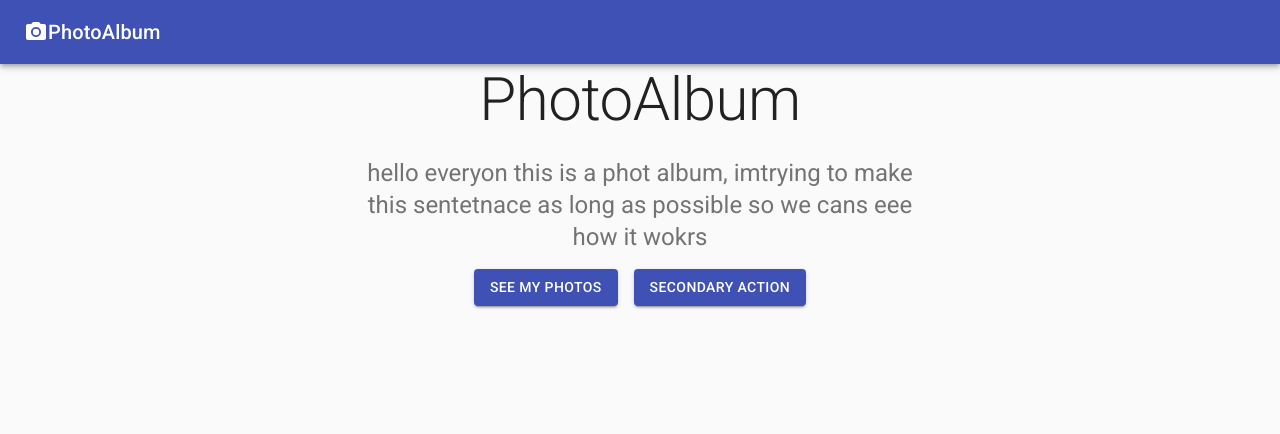
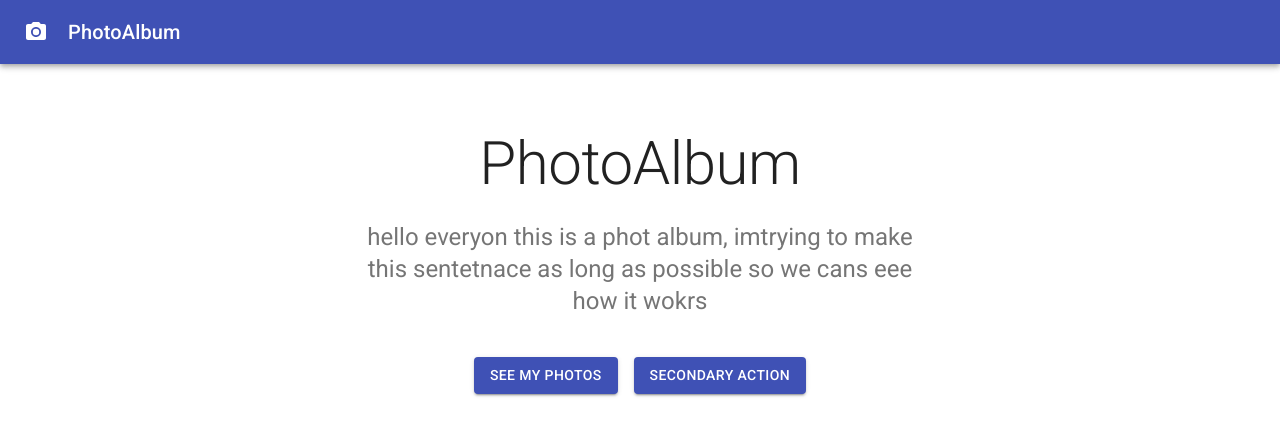
Before and after one commit to aniket1012/Material-Practice-, a React (Create React App) app: page / in a window 1280 px wide. Shown: the top 434 px of the page. Built offline with nearby package versions, Linux system fonts and the light colour scheme.

Commit message:
added styles.js file with use styles object to added own css to file

```diff
--- a/src/App.js
+++ b/src/App.js
@@ -14,22 +14,27 @@
 } from '@material-ui/core';
 
 import { PhotoCamera } from '@material-ui/icons';
+import useStyles from './styles';
+
 
 
 function App() {
+
+  const classes = useStyles()
+
   return (
    <>
     <CssBaseline/>
     <AppBar position='relative'>
       <Toolbar>
-        <PhotoCamera/>
+        <PhotoCamera className={classes.icon}/>
         <Typography variant='h6'>
           PhotoAlbum
         </Typography>
       </Toolbar>
     </AppBar>
     <main>
-      <div>
+      <div className={classes.container}>
         <Container maxWidth='sm'>
           <Typography variant='h2' align='center' color='textPrimary' gutterBottom>
             PhotoAlbum
@@ -37,7 +42,7 @@
           <Typography variant='h5' align='center' color='textSecondary' paragraph>
             hello everyon this is a phot album, imtrying to make this sentetnace as long as possible so we cans eee how it wokrs
           </Typography>
-          <div>
+          <div className={classes.buttons}>
             <Grid container spacing={2} justify='center'>
               <Grid item>
                 <Button variant='contained' color='primary'>
--- /dev/null
+++ b/src/styles.js
@@ -0,0 +1,18 @@
+import { makeStyles } from "@material-ui/core";
+
+const useStyles = makeStyles((theme) => ({
+  container: {
+    backgroundColor: theme.palette.background.paper,
+    padding: theme.spacing(8, 0, 6),
+  },
+  icon: {
+      marginRight: '20px',
+
+  },
+  buttons: {
+      marginTop: '40px'
+  }
+}));
+
+
+export default useStyles;
```
